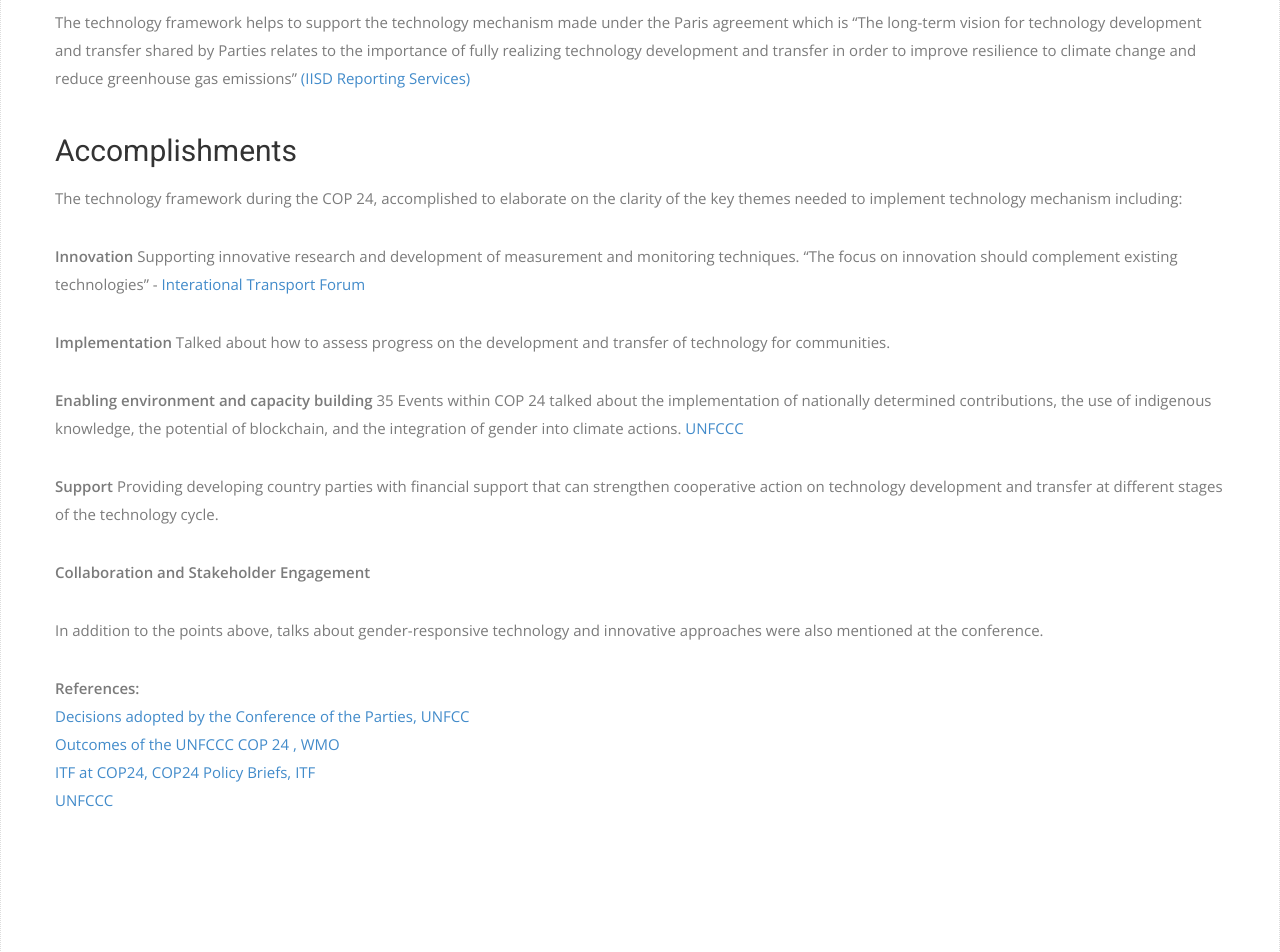
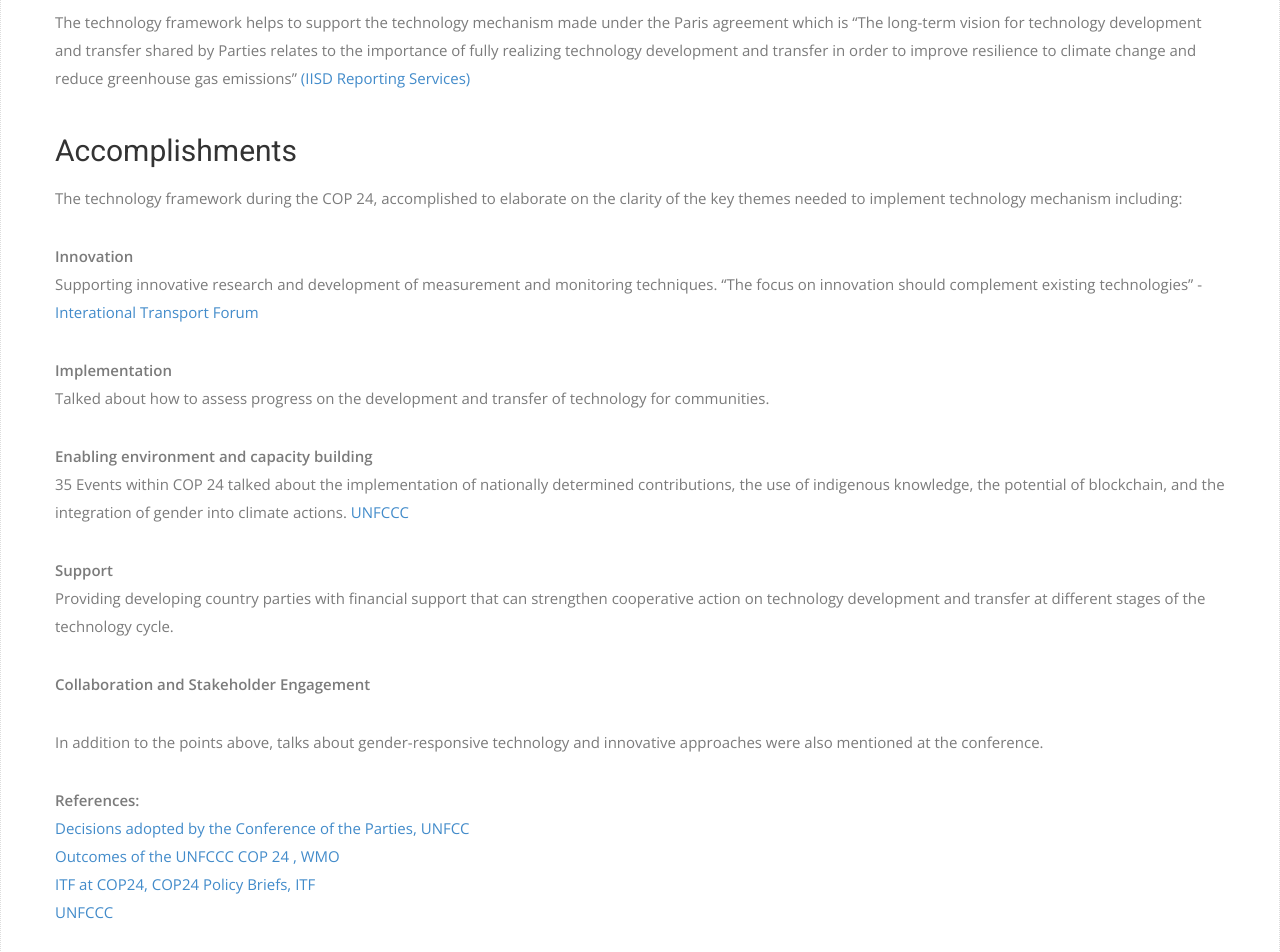
Before and after one commit to morutkin/morutkin.github.io, a Jekyll site: the page built from _posts/2019-09-30-new-post.md, in a window 1280 px wide. Shown: the part 1735-2687 px from the top of the page. Built offline with Jekyll 4.4.1, drawn with Linux system fonts in a browser that asks for light colours; nearby versions of some CDN libraries; some web fonts are replaced.

```diff
--- a/_posts/2019-09-30-new-post.md
+++ b/_posts/2019-09-30-new-post.md
@@ -24,20 +24,20 @@ The technology framework helps to support the technology mechanism made under th
 The technology framework during the COP 24, accomplished to elaborate on the clarity of the key themes needed to implement technology mechanism including:
 
 
-**Innovation**
+**Innovation** <br>
 Supporting innovative research and development of measurement and monitoring techniques. "The focus on innovation should complement existing technologies" -
 [Interational Transport Forum][itf]
 
- **Implementation**
+ **Implementation** <br>
 Talked about how to assess progress on the development and transfer of technology for communities.
 
-**Enabling environment and capacity building**
+**Enabling environment and capacity building** <br>
  35 Events within COP 24 talked about the implementation of nationally determined contributions, the use of indigenous knowledge, the potential of blockchain, and the integration of gender into climate actions. [UNFCCC][unfcccc]
 
-**Support**
+**Support** <br>
 Providing developing country parties with financial support that can strengthen cooperative action on technology development and transfer at different stages of the technology cycle.
 
-**Collaboration and Stakeholder Engagement**
+**Collaboration and Stakeholder Engagement** <br>
 
 In addition to the points above, talks about gender-responsive technology and innovative approaches were also mentioned at the conference.
 
```
